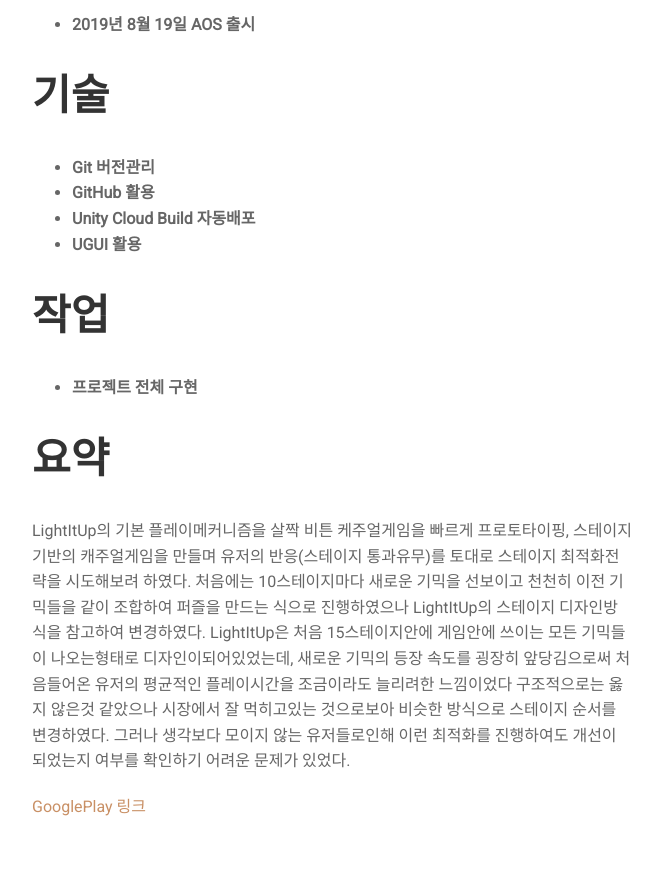
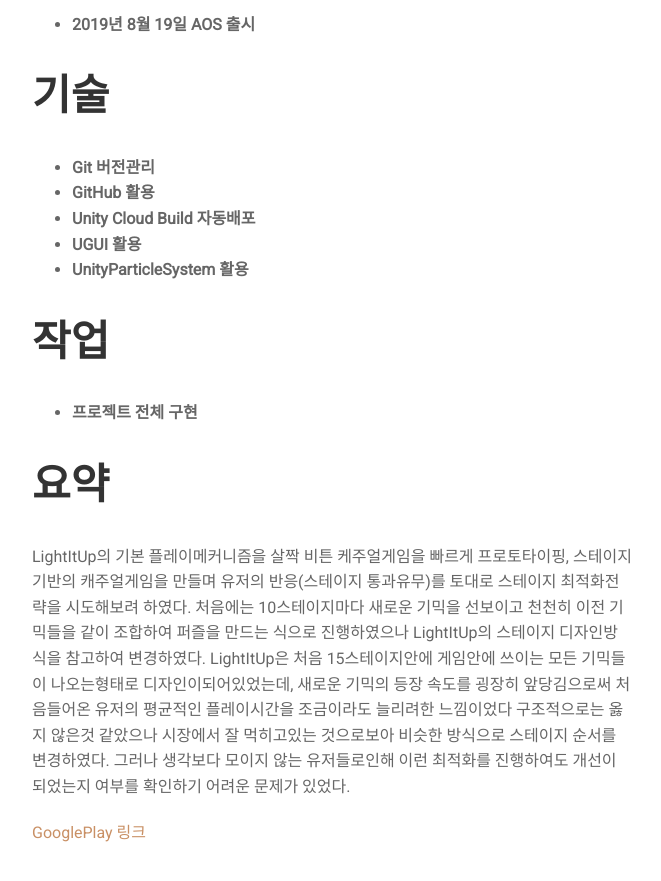
Before and after one commit to ChoiJeHyen/ChoiJeHyen.github.io, a Jekyll site: the page built from projects/proj-3.md, in a window 1280 px wide and 900 px high, scrolled down 1084 px. Shown: the top 881 px of the window, without its empty margins (308-969 px from the left). Built offline with Jekyll 4.4.1, drawn with Linux system fonts in a browser that asks for light colours; nearby versions of some CDN libraries.

Commit message:
내용수정.

```diff
--- a/projects/proj-3.md
+++ b/projects/proj-3.md
@@ -25,6 +25,7 @@ title: 'Light It Ball (개인프로젝트)'
 - **GitHub 활용**
 - **Unity Cloud Build 자동배포**
 - **UGUI 활용**
+- **UnityParticleSystem 활용**
 
 작업
 ------
```
